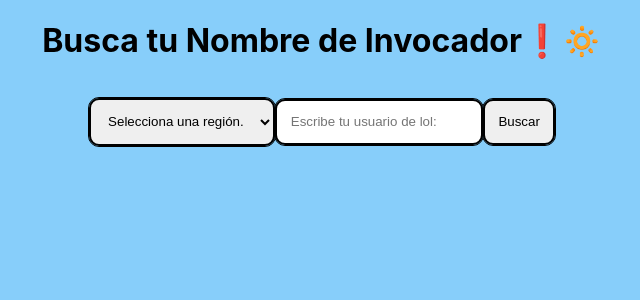
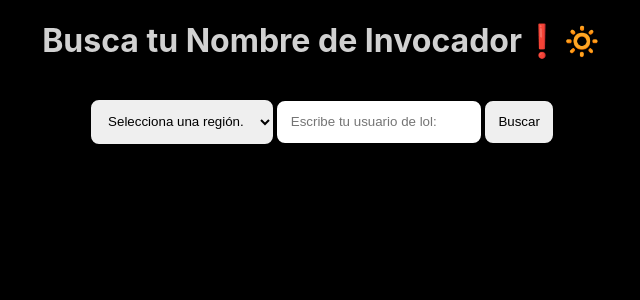
Before and after one commit to Martinmessner/league-of-legends, a React (Vite) app: page / in a window 1280 px wide. Shown: the top 300 px of the page, without its empty margins (318-958 px from the left). Built offline with nearby package versions, Linux system fonts and the light colour scheme.

Commit message:
add icons and change background color

```diff
--- a/src/components/MatchesInfo/RenderMatchesInfo.jsx
+++ b/src/components/MatchesInfo/RenderMatchesInfo.jsx
@@ -22,12 +22,11 @@ function MatchesInfoSummoners() {
           info;
 
         console.log(teams);
-        const teamsKill = teams.map((data) => data.objectives);
-        console.log(teamsKill);
+
         const participants = info.participants;
-
         const firstGroup = participants.slice(0, 5);
         const secondGroup = participants.slice(5, 10);
+
         const winFirstGroup = firstGroup[0].win;
         const winSecondGroup = secondGroup[0].win;
 
@@ -100,14 +99,12 @@ function MatchesInfoSummoners() {
                 quantityItems={quantityItems}
               />
 
-              <div className="test2">
               <MatchGroup
                 participants={secondGroup}
                 winGroup={winSecondGroup}
                 summonerName={summonerName}
                 quantityItems={quantityItems}
               />
-              </div>
             </section>
           </section>
         );
--- a/src/index.css
+++ b/src/index.css
@@ -8,14 +8,14 @@ body {
 
 :root {
   font-family: Inter, system-ui, Avenir, Helvetica, Arial, sans-serif;
-  color: rgba(255, 255, 255, 0.87);
-  background-color: lightskyblue;
+  color: #d1d1d1;
+  background-color: rgb(0, 0, 0);
   scroll-behavior: smooth;
 
 }
 
 .nick-principal {
-  color: #000000;
+  color:  #d1d1d1;
 }
 
 button {
@@ -37,7 +37,7 @@ button:hover {
 .errors {
   text-align: center;
   font-size: 1.5em;
-  color: rgb(0, 0, 0);
+  color:  #d1d1d1;
 }
 
 /* ------------------------------------------------------------------------------------------------------------------------ */
@@ -53,7 +53,7 @@ button:hover {
 .teamskills-section {
   display: flex;
   justify-content: space-around;
-  color: #000000;
+  color:  #d1d1d1;
   font-size: 1.2em;
   font-weight: bold;
 }
@@ -119,7 +119,7 @@ text-align: center;
   gap: 3em;
   display: flex;
   justify-content: space-evenly;
-  color: #000000;
+  color:  #d1d1d1;
 }
 
 .header {
@@ -182,7 +182,8 @@ text-align: center;
 
 .arrow-button {
   font-size: 1.2em; /* Tamaño de la fuente */
-  color: black;
+  color: black ;
+  background-color: #d1d1d1;
   padding: 0em 2em;
   border-radius: 50px;
 }
@@ -192,7 +193,7 @@ text-align: center;
 }
 
 .actual-page {
-  color: #000000;
+  color:  #d1d1d1;
   font-style: italic;
   font-weight: bold;
 }
```
Also changed, not shown: public/kill.svg, 1 other file (tests, documents, lock files or other folders). Lines whose indentation alone changed are shown as unchanged.
